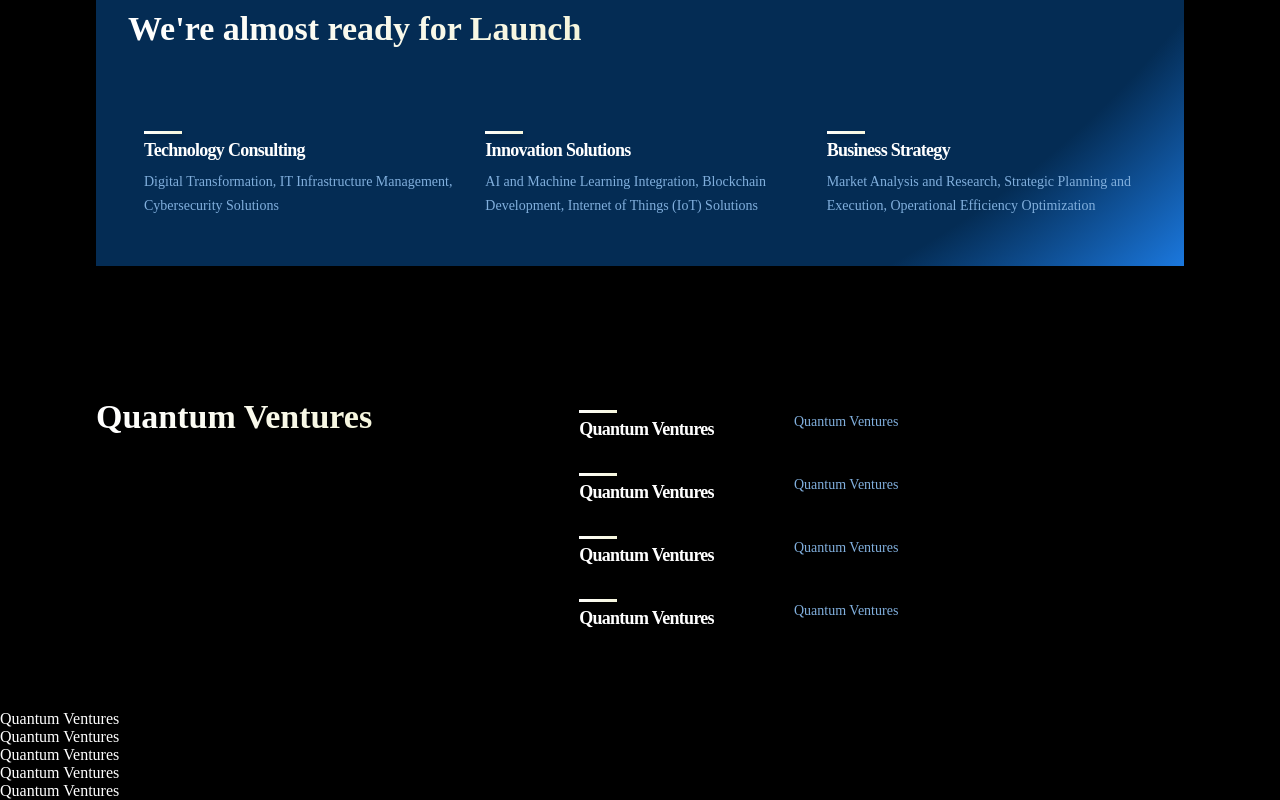
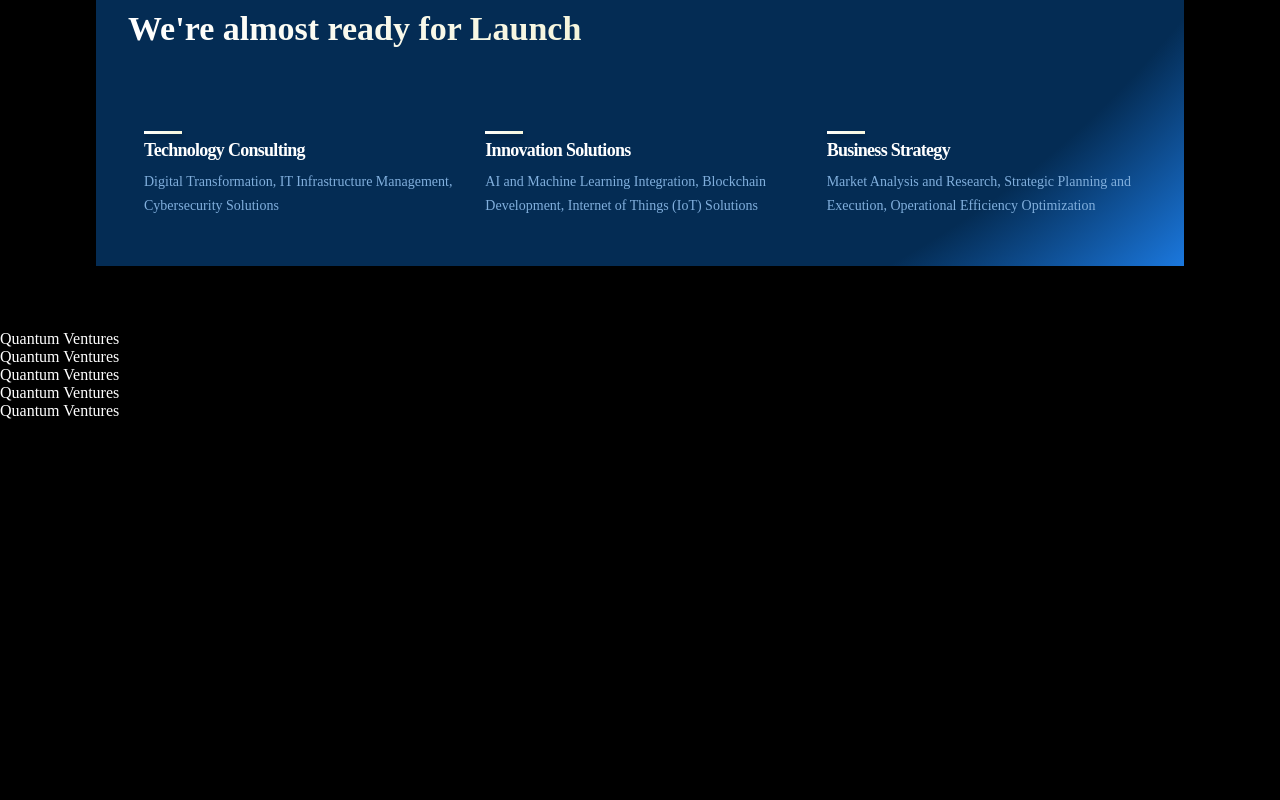
Before and after one commit to mugambijavan/QuantumVentures, a React (Create React App) app: page / in a window 1280 px wide. Shown: the part 956-1756 px from the top of the page. After the commit the page ends 1376 px from the top, so only its background shows below. Built offline with nearby package versions, Linux system fonts and the light colour scheme.

Commit message:
"Remove Features component and its associated CSS file"

```diff
--- a/src/App.js
+++ b/src/App.js
@@ -1,6 +1,6 @@
 import React from "react";
 import { Navbar } from './components';
-import { About, Blog, CaseStudies, Contact, Header, Industries, Services, Features } from "./containers";
+import { About, Blog, CaseStudies, Contact, Header, Industries, Services} from "./containers";
 import './App.css';
 
 function App() {
@@ -11,7 +11,6 @@ function App() {
       </div>
       <Header /> <br />
       <About />
-      <Features />
       <Services />
       <Industries />
       <CaseStudies />
--- a/src/containers/features/Features.jsx
+++ /dev/null
@@ -1,37 +0,0 @@
-    import React from 'react';
-    import Feature from '../../components/feature/Feature';
-    import './features.css';
-
-    const featuresData = [
-    {
-        title: 'Quantum Ventures',
-        text: 'Quantum Ventures',
-    },
-    {
-        title: 'Quantum Ventures',
-        text: 'Quantum Ventures',
-    },
-    {
-        title: 'Quantum Ventures',
-        text: 'Quantum Ventures',
-    },
-    {
-        title: 'Quantum Ventures',
-        text: 'Quantum Ventures',
-    },
-    ];
-
-    const Features = () => (
-    <div className="quantum__features section__padding" id="features">
-        <div className="quantum__features-heading">
-        <h1 className="gradient__text">Quantum Ventures</h1>
-        </div>
-        <div className="quantum__features-container">
-        {featuresData.map((item, index) => (
-            <Feature title={item.title} text={item.text} key={item.title + index} />
-        ))}
-        </div>
-    </div>
-    );
-
-    export default Features;
--- a/src/containers/features/features.css
+++ /dev/null
@@ -1,60 +0,0 @@
-.quantum__features {
-    width: 100%;
-    display: flex;
-    justify-content: space-between;
-    flex-direction: row;
-}
-
-.quantum__features-heading {
-    flex: 1;
-    display: flex;
-    justify-content: flex-start;
-    align-items: flex-start;
-    flex-direction: column;
-
-    text-align: left;
-    margin-right: 5rem;
-}
-
-.quantum__features-heading h1 {
-    font-size: 34px;
-    line-height: 45px;
-    font-weight: 800;
-    font-family: var(--font-family);
-}
-
-.quantum__features-heading p {
-    color: var(--color-subtext);
-    font-size: 16px;
-    line-height: 30px;
-    font-weight: 500;
-    font-family: var(--font-family);
-
-    margin-top: 2rem;
-}
-
-.quantum__features-container {
-    flex: 1.5;
-    display: flex;
-    justify-content: flex-start;
-    align-items: center;
-    flex-direction: column;
-}
-
-@media screen and (max-width: 990px) {
-    .quantum__features {
-        flex-direction: column;
-    }
-
-    .quantum__features-heading {
-        margin: 0 0 2rem 0;
-    }
-}
-
-
-@media screen and (max-width: 550px) {
-    .quantum__features-heading h1 {
-        font-size: 28px;
-        line-height: 38px;
-    }
-}
--- a/src/containers/index.js
+++ b/src/containers/index.js
@@ -5,4 +5,3 @@ export { default as Contact} from './contact/Contact'
 export { default as Header} from './header/Header'
 export { default as Industries} from './industries/Industries'
 export { default as Services} from './services/Services'
-export { default as Features} from './features/Features'
```
